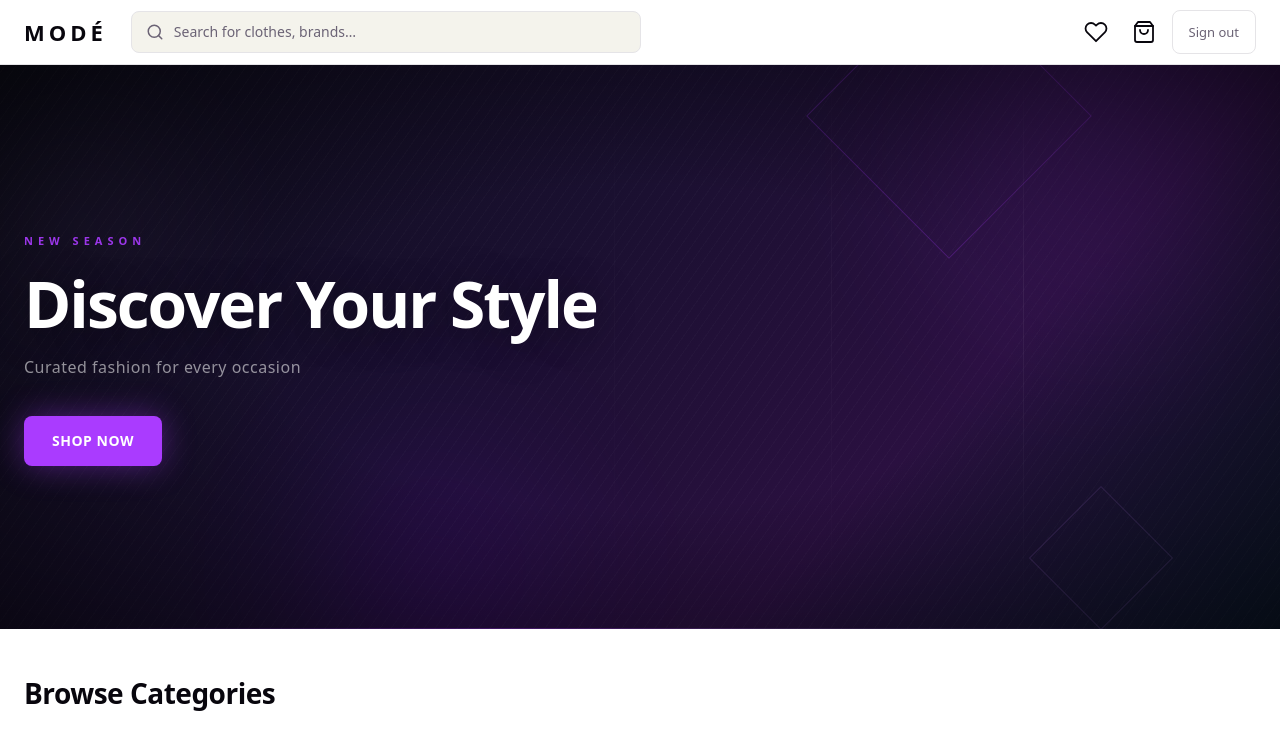
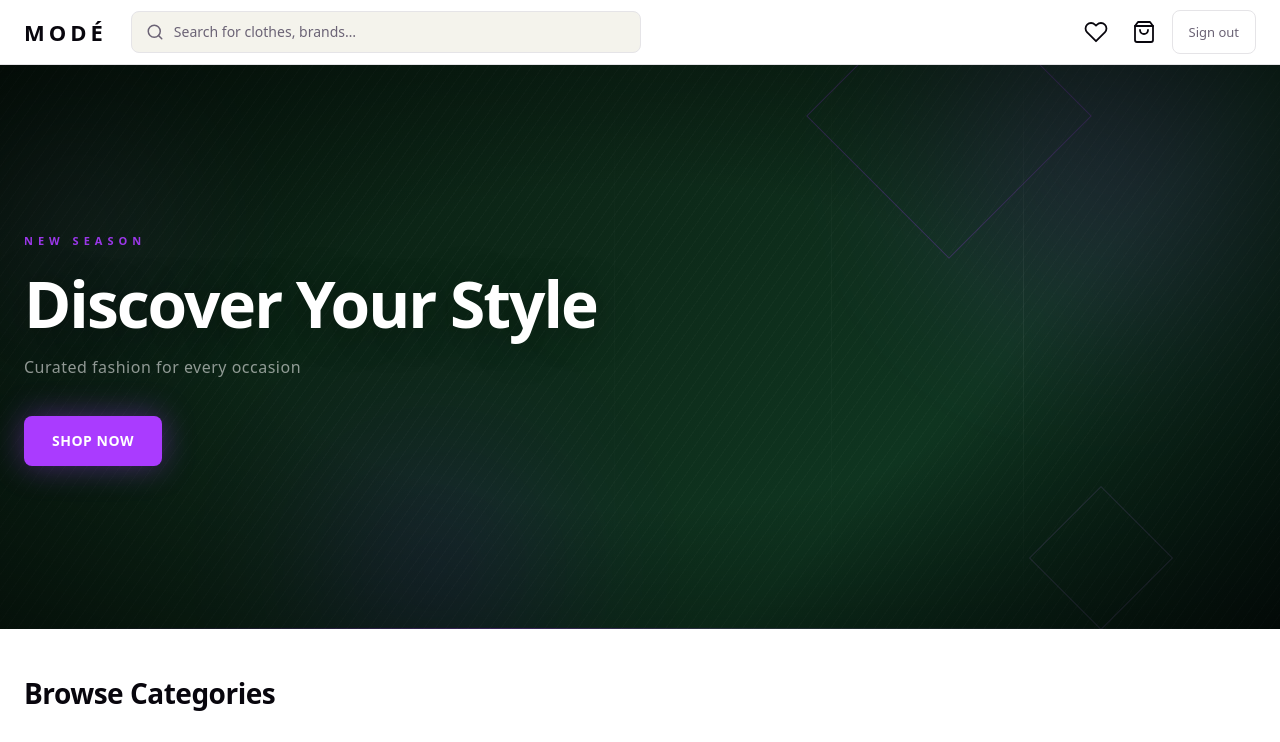
Before and after one commit to Borhanxj/e-commerce-platform-aws, a React app in the folder frontend/: page / in a window 1280 px wide. Shown: the top 742 px of the page. Built offline with nearby package versions, Linux system fonts and the light colour scheme; the HTML template or start-up script is replaced by a standard one.

Commit message:
Background of main page changes. Future work requires adding ads

```diff
--- a/frontend/src/pages/home/HomePage.css
+++ b/frontend/src/pages/home/HomePage.css
@@ -138,8 +138,61 @@
   display: flex;
   align-items: center;
   padding: 72px 24px;
-  background:
-    linear-gradient(135deg, #0d0d1a 0%, #1a1030 40%, #2a1040 70%, #0d1a2e 100%);
+  background: #0d0d1a;
+  isolation: isolate;
+}
+
+/* Animated background layer (sits behind ::before/::after via z-index: -1) */
+.hero-bg {
+  position: absolute;
+  inset: 0;
+  z-index: -1;
+  opacity: 1;
+  transition: opacity 0.35s ease;
+}
+
+.hero-bg--fading {
+  opacity: 0;
+}
+
+/* ── Hero arrow controls ── */
+.hero-arrows {
+  position: absolute;
+  inset: 0;
+  display: flex;
+  align-items: center;
+  justify-content: space-between;
+  padding: 0 20px;
+  z-index: 2;
+  opacity: 0;
+  pointer-events: none;
+  transition: opacity 0.2s;
+}
+
+.hero-banner:hover .hero-arrows {
+  opacity: 1;
+  pointer-events: auto;
+}
+
+.hero-arrow {
+  display: flex;
+  align-items: center;
+  justify-content: center;
+  width: 44px;
+  height: 44px;
+  border-radius: 50%;
+  border: 1px solid rgba(255, 255, 255, 0.2);
+  background: rgba(0, 0, 0, 0.35);
+  color: #fff;
+  cursor: pointer;
+  backdrop-filter: blur(4px);
+  transition: background 0.15s, border-color 0.15s, transform 0.15s;
+}
+
+.hero-arrow:hover {
+  background: rgba(0, 0, 0, 0.6);
+  border-color: rgba(255, 255, 255, 0.4);
+  transform: scale(1.08);
 }
 
 /* Pinstripe texture overlay */
--- a/frontend/src/pages/home/HomePage.jsx
+++ b/frontend/src/pages/home/HomePage.jsx
@@ -1,5 +1,13 @@
-import { useState } from 'react'
+import { useState, useEffect } from 'react'
 import './HomePage.css'
+
+const HERO_THEMES = [
+  'linear-gradient(135deg, #0d0d1a 0%, #1a1030 40%, #2a1040 70%, #0d1a2e 100%)', // purple
+  'linear-gradient(135deg, #071a0f 0%, #0d2818 40%, #0f3520 70%, #061510 100%)', // forest
+  'linear-gradient(135deg, #1a060d 0%, #2a0f18 40%, #350f22 70%, #160810 100%)', // rose
+  'linear-gradient(135deg, #06101a 0%, #0d1828 40%, #0f2040 70%, #06101e 100%)', // navy
+  'linear-gradient(135deg, #1a1006 0%, #2a1e08 40%, #34260a 70%, #1a1506 100%)', // amber
+]
 
 const CATEGORIES = [
   { id: 1, title: "Women's Clothing", subtitle: 'New arrivals every week' },
@@ -39,10 +47,49 @@ function SearchIcon() {
   )
 }
 
+function ChevronLeftIcon() {
+  return (
+    <svg width="20" height="20" viewBox="0 0 24 24" fill="none" stroke="currentColor" strokeWidth="2.5" strokeLinecap="round" strokeLinejoin="round">
+      <polyline points="15 18 9 12 15 6" />
+    </svg>
+  )
+}
+
+function ChevronRightIcon() {
+  return (
+    <svg width="20" height="20" viewBox="0 0 24 24" fill="none" stroke="currentColor" strokeWidth="2.5" strokeLinecap="round" strokeLinejoin="round">
+      <polyline points="9 18 15 12 9 6" />
+    </svg>
+  )
+}
+
 export default function HomePage({ onNavigate, onLogout }) {
   const [cartCount] = useState(0)
   const [wishlistCount] = useState(0)
   const [searchQuery, setSearchQuery] = useState('')
+  const [heroIndex, setHeroIndex] = useState(0)
+  const [transitioning, setTransitioning] = useState(false)
+
+  function goTo(idx) {
+    if (transitioning) return
+    setTransitioning(true)
+    setTimeout(() => {
+      setHeroIndex(idx)
+      setTransitioning(false)
+    }, 350)
+  }
+
+  useEffect(() => {
+    if (transitioning) return
+    const id = setTimeout(() => {
+      setTransitioning(true)
+      setTimeout(() => {
+        setHeroIndex(i => (i + 1) % HERO_THEMES.length)
+        setTransitioning(false)
+      }, 350)
+    }, 5000)
+    return () => clearTimeout(id)
+  }, [heroIndex, transitioning])
 
   return (
     <div className="home">
@@ -77,6 +124,31 @@ export default function HomePage({ onNavigate, onLogout }) {
 
       {/* Hero banner */}
       <section className="hero-banner">
+        {/* Animated background */}
+        <div
+          className={`hero-bg${transitioning ? ' hero-bg--fading' : ''}`}
+          style={{ background: HERO_THEMES[heroIndex] }}
+          aria-hidden="true"
+        />
+
+        {/* Arrow controls */}
+        <div className="hero-arrows" aria-hidden="true">
+          <button
+            className="hero-arrow"
+            onClick={() => goTo((heroIndex - 1 + HERO_THEMES.length) % HERO_THEMES.length)}
+            aria-label="Previous theme"
+          >
+            <ChevronLeftIcon />
+          </button>
+          <button
+            className="hero-arrow"
+            onClick={() => goTo((heroIndex + 1) % HERO_THEMES.length)}
+            aria-label="Next theme"
+          >
+            <ChevronRightIcon />
+          </button>
+        </div>
+
         {/* Decorative background elements */}
         <div className="hero-decor" aria-hidden="true">
           <div className="decor-circle decor-circle-1" />
```
